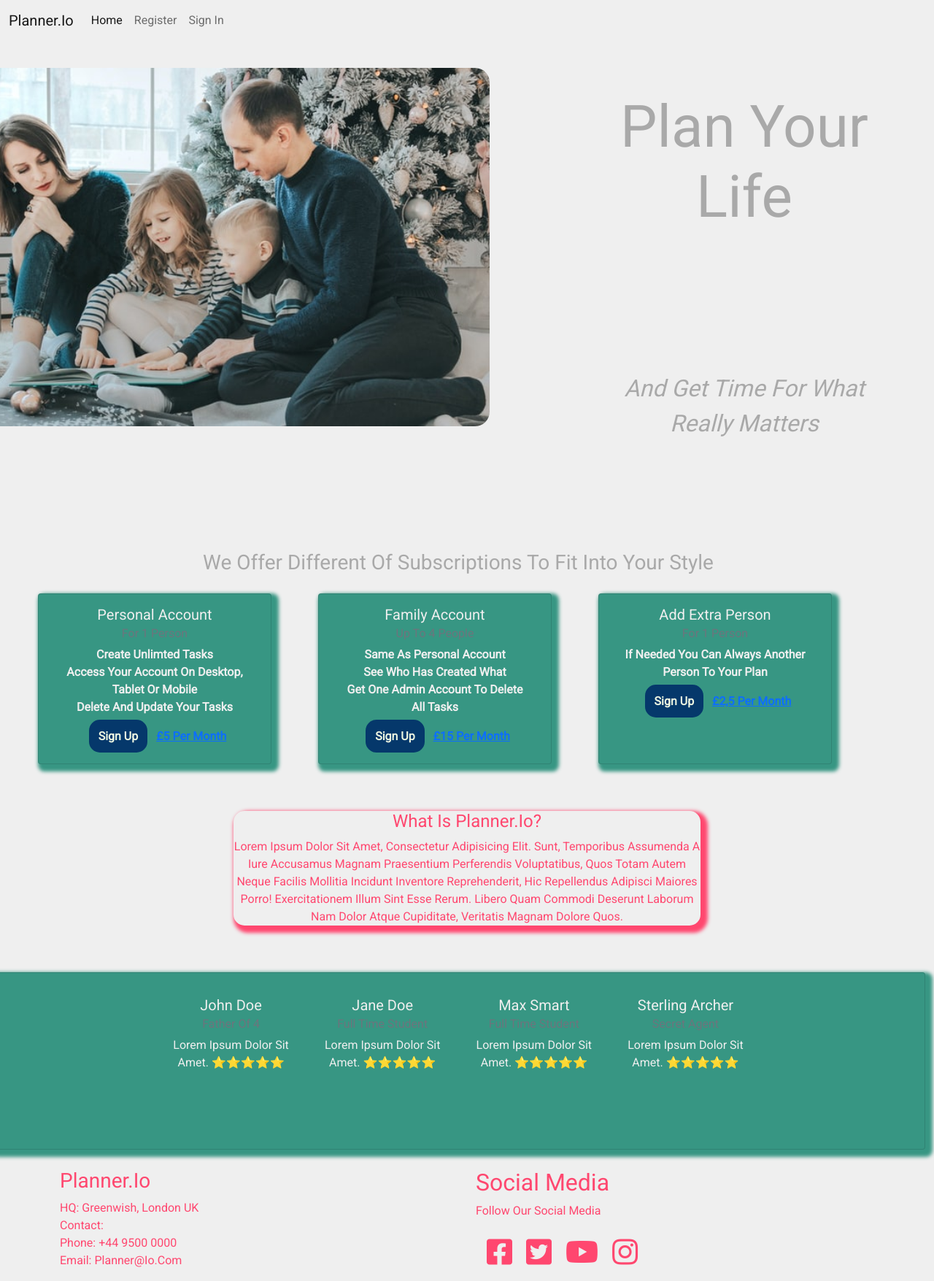
After one commit to Code-Institute-Submissions/Tofthaslund-MS3, a Flask app: page / in a window 1280 px wide. The commit adds this page. Shown: the whole page at 73% size. Run offline with Flask 2, Linux system fonts and the light colour scheme; some libraries are stand-ins or nearby versions.

Commit message:
Deletede Index.html by accident. have now restored it

```diff
--- a/templates/base.html
+++ b/templates/base.html
@@ -29,10 +29,6 @@
               {% if session.user %}
                 <li class="nav-item">
                 <a class="nav-link" href="{{ url_for('tasks')}}">Tasks</a>
-                </li>
-
-                <li class="nav-item">
-                  <a class="nav-link" href="{{ url_for('profile', username=session['user']) }}">Profile</a>
                 </li>
 
                 <li class="nav-item">
--- /dev/null
+++ b/templates/index.html
@@ -0,0 +1,114 @@
+{% extends "base.html" %}
+{% block content %}
+
+
+<div class="container">
+    <div class="row">
+        <div class="col-md-8">
+            <img src="{{ url_for('static', filename='image/photo-by-ann-danilina-on-unsplash.jpg')}}" alt="family">
+        </div>
+        <div class="col-md-4 front-text">
+            <h1>Plan your life</h1>
+            <p>And get time for what really matters</p>
+        </div>
+    </div>
+</div>
+
+<div class="row col-sm-12 col-md-12 text-center overview">
+    <h3>We offer different of subscriptions to fit into your style</h3>
+    <div class="card price" style="width: 25%;">
+        <div class="card-body">
+          <h5 class="card-title">Personal account</h5>
+          <h6 class="card-subtitle mb-2 text-muted">For 1 person</h6>
+          <p class="card-text">
+              Create unlimted tasks
+              <br>
+              Access your account on Desktop, Tablet or Mobile
+              <br>
+              Delete and update your tasks
+          </p>
+          <a href="#" class="card-link-1">Sign Up</a>
+          <a href="#" class="card-link">£5 per month</a>
+        </div>
+      </div>
+      <div class="card price" style="width: 25%;">
+        <div class="card-body">
+          <h5 class="card-title">family account</h5>
+          <h6 class="card-subtitle mb-2 text-muted">Up to 4 people</h6>
+          <p class="card-text">
+              Same as Personal account
+              <br>
+              See who has created what
+              <br>
+              Get one admin account to delete all tasks
+          </p>
+          <a href="#" class="card-link-1">Sign Up</a>
+          <a href="#" class="card-link">£15 per month</a>
+        </div>
+      </div>
+      <div class="card price" style="width: 25%;">
+        <div class="card-body">
+          <h5 class="card-title">Add extra person</h5>
+          <h6 class="card-subtitle mb-2 text-muted">For 1 person</h6>
+          <p class="card-text">
+              If needed you can always another person to your plan
+          </p>
+          <a href="#" class="card-link-1">Sign Up</a>
+          <a href="#" class="card-link">£2,5 per month</a>
+        </div>
+      </div>
+</div>
+
+<div class="col-md-6 col-sm-6 about text-center offset-md-3">
+    <h4>What is planner.io?</h4>
+    <p>
+        Lorem ipsum dolor sit amet, consectetur adipisicing elit. Sunt, temporibus assumenda a iure accusamus magnam praesentium perferendis voluptatibus,
+        quos totam autem neque facilis mollitia incidunt inventore reprehenderit, hic repellendus adipisci maiores porro! Exercitationem illum sint esse rerum.
+        Libero quam commodi deserunt laborum nam dolor atque cupiditate, veritatis magnam dolore quos.
+    </p>
+</div>
+
+
+
+<div class="row col-sm-12 col-md-12 text-center">
+    <div class="card review" style="width: 100%;">
+        <div class="card-body">
+            <div class="card-body reviews col-sm-2">
+                <h5 class="card-title">John Doe</h5>
+                <h6 class="card-subtitle mb-2 text-muted">father of 4</h6>
+                <p class="card-text">
+                    Lorem ipsum dolor sit amet.
+                    &#11088;&#11088;&#11088;&#11088;&#11088;
+                </p>
+
+            </div>
+            <div class="card-body reviews col-sm-2">
+                <h5 class="card-title">Jane Doe</h5>
+                <h6 class="card-subtitle mb-2 text-muted">Full time student</h6>
+                <p class="card-text">
+                    Lorem ipsum dolor sit amet.
+                    &#11088;&#11088;&#11088;&#11088;&#11088;
+                </p>
+            </div>
+            <div class="card-body reviews col-sm-2">
+                <h5 class="card-title">Max Smart</h5>
+                <h6 class="card-subtitle mb-2 text-muted">Full time student</h6>
+                <p class="card-text">
+                    Lorem ipsum dolor sit amet.
+                    &#11088;&#11088;&#11088;&#11088;&#11088;
+                </p>
+            </div>
+            <div class="card-body reviews col-sm-2">
+                <h5 class="card-title">Sterling Archer</h5>
+                <h6 class="card-subtitle mb-2 text-muted">Secret Agent</h6>
+                <p class="card-text">
+                    Lorem ipsum dolor sit amet.
+                    &#11088;&#11088;&#11088;&#11088;&#11088;
+                </p>
+            </div>
+        </div>
+      </div>
+    </div>
+
+
+{% endblock %}
```
Also changed, not shown: templates/profile.html (deleted, +0 -16 lines).
